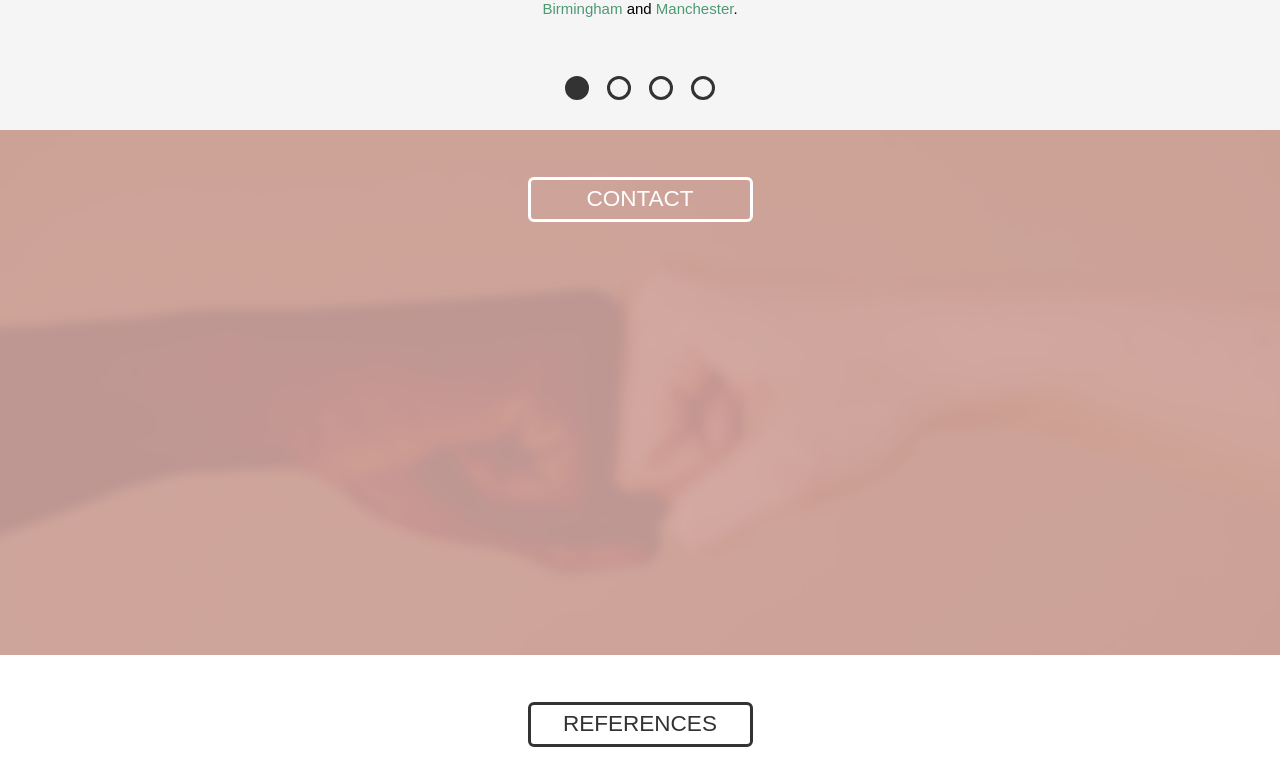
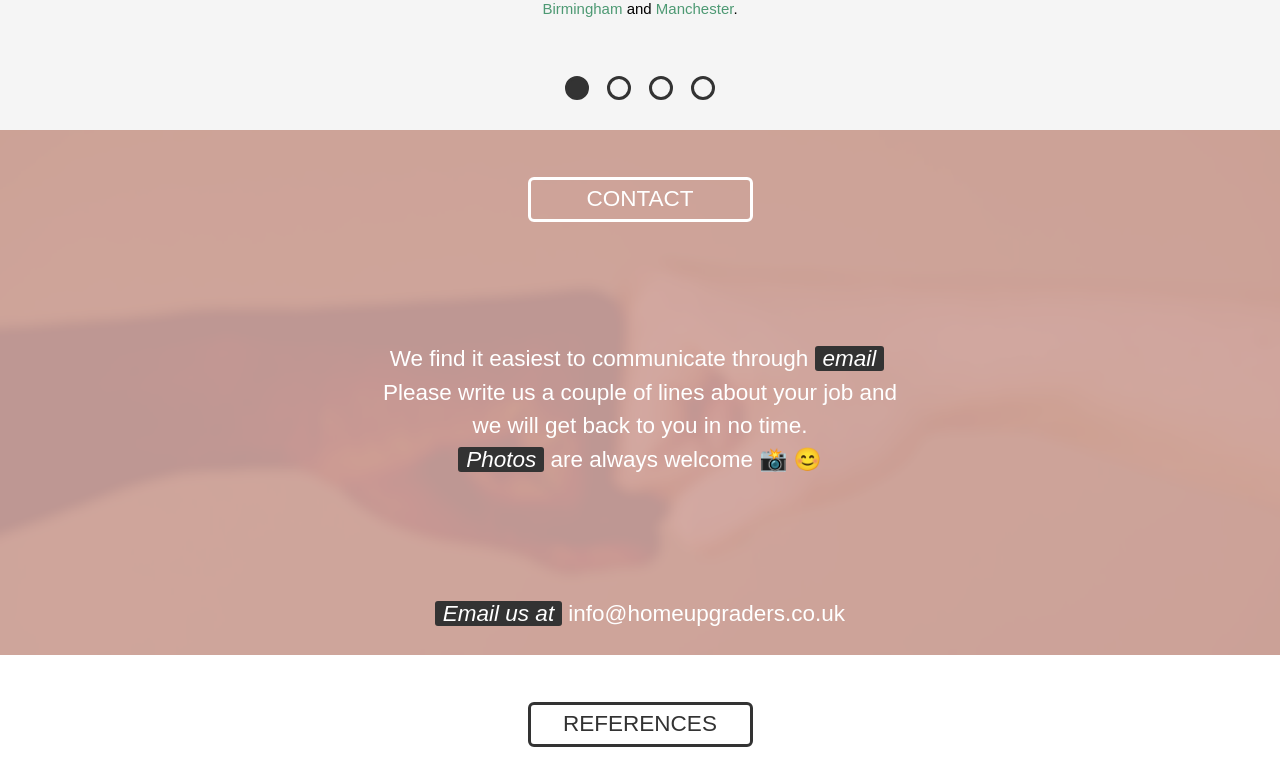
Before and after one commit to ultimathei/HomeUpgraders_frontend, a Vue app: page / in a window 1280 px wide. Shown: the part 1120-1901 px from the top of the page. Built offline with nearby package versions, Linux system fonts and the light colour scheme.

Commit message:
minor style adjust

```diff
--- a/src/components/atoms/MenuItem/MenuItem.module.scss
+++ b/src/components/atoms/MenuItem/MenuItem.module.scss
@@ -10,7 +10,7 @@
 
   &[aria-selected='true'] {
     background-color: rgb(var(--hup-color--white));
-    color: rgb(var(--hup-color--green));
+    color: rgb(var(--hup-color--black));
   }
 
   &:is(:hover, :focus, :focus-within):not(&[aria-selected='true']) {
--- a/src/components/templates/Contact/Contact.module.scss
+++ b/src/components/templates/Contact/Contact.module.scss
@@ -1,13 +1,44 @@
 .section {
+  align-items: center;
   background-color: rgb(var(--hup-color--pink));
-  min-height: 43.75rem;
-  align-items: center;
+  background-image: url('src/assets/contact_bg.png');
+  background-position: center;
+  background-size: cover;
   display: flex;
   flex-flow: column nowrap;
   justify-content: space-between;
+  min-height: 43.75rem;
+  padding: 2rem;
   padding-top: 3.875rem;
-  padding-bottom: 2rem;
-  background-image: url('src/assets/contact_bg.png');
-  background-size: cover;
-  background-position: center;
+  gap: 2.5rem;
+
+  p, a, address {
+    color: rgb(var(--hup-color--white));
+    font-size: 1.875rem;
+    font-style: normal;
+    text-align: center;
+    max-width: 44rem;
+    word-break: break-word;
+  }
+
+  a {
+    word-break: initial;
+  }
+
+  span {
+    background-color: rgb(var(--hup-color--black));
+    border-radius: 0.25rem;
+    font-style: italic;
+    padding: 0 0.35em;
+    margin-right: 0.5ch;
+    white-space: nowrap;
+  }
+
+  a {
+    text-decoration: none;
+
+    &:is(:hover, :focus-visible, :focus, :focus-within) {
+      text-decoration: underline;
+    }
+  }
 }
--- a/src/components/templates/Contact/Contact.vue
+++ b/src/components/templates/Contact/Contact.vue
@@ -8,6 +8,18 @@ import SectionHeading from '@Atoms/Heading/Section/Section.vue'
       text="Contact"
       :light="true"
     />
+    <article>
+      <p>
+        We find it easiest to communicate through <span>email</span> Please
+        write us a couple of lines about your job and we will get back to you in
+        no time.
+      </p>
+      <p><span>Photos</span>are always welcome 📸 😊</p>
+    </article>
+    <address>
+      <span>Email us at</span>
+      <a href="mailto:info@homeupgraders.co.uk">info@homeupgraders.co.uk</a>
+    </address>
   </section>
 </template>
 
--- a/src/components/templates/Menu/Menu.module.scss
+++ b/src/components/templates/Menu/Menu.module.scss
@@ -32,6 +32,6 @@
     justify-content: center;
     list-style-type: none;
     text-transform: uppercase;
-    gap: 0.25rem;
+    gap: 0.5rem;
   }
 }
```
